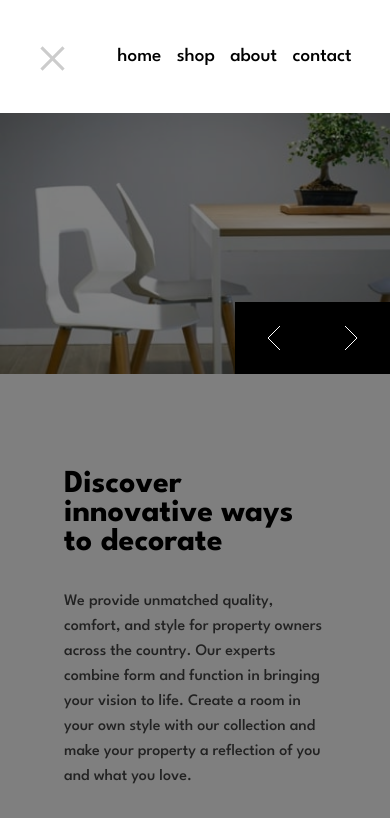
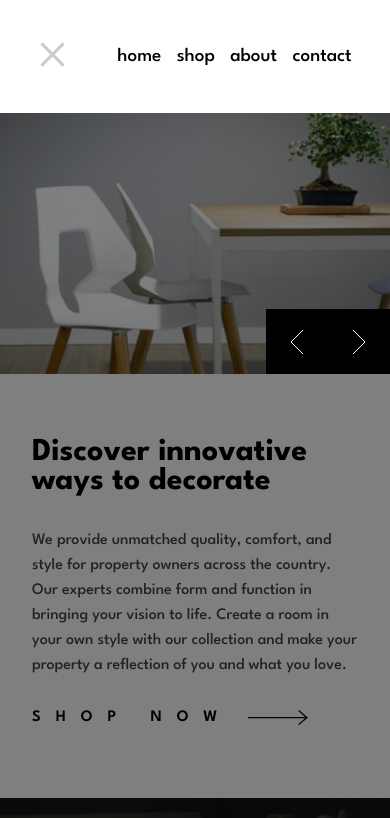
Before and after one commit to husnain214/room-homepage-master, a plain HTML site: page index.html in a window 390 px wide. Both pictures are taken after a click on the button 52 px from the left and 55 px from the top of the page. Shown: the top 818 px of the page. Drawn offline with Linux system fonts and the light colour scheme.

Commit message:
"some more finishing touches"

```diff
--- a/style.css
+++ b/style.css
@@ -8,7 +8,7 @@
   --fw-600: 600;
   --fw-500: 500;
 
-  --fs-700: clamp(2rem, 5vw, 2.5rem);
+  --fs-700: clamp(2rem, 5vw, 2.6rem);
   --fs-600: clamp(1.2rem, 3vw, 1.3rem);
   --fs-500: 1rem;
 }
@@ -34,7 +34,7 @@ ul { list-style: none; }
 
 button { all: unset;  cursor: pointer; }
 
-*:focus-visible {
+:focus-visible {
   outline-offset: 1rem;
 	outline: dotted;
 }
@@ -107,13 +107,16 @@ button :where(img, svg) { pointer-events: none; }
 
 .mobileNavToggle {
   position: absolute;
-  z-index: 50;
-  padding: 1em;
   top: 1.9rem;
   left: 1.5rem;
-  z-index: 5;
+  z-index: 50;
+
+  padding: 1em;
   display: none;
+  transition: top 200ms;
 }
+
+.mobileNavToggle[aria-expanded='true'] { top: 1.6rem; }
 
 .navigation:has(.mobileNavToggle[aria-expanded='true']) > .navigation--nav-list.flex { translate: 0; }
 
@@ -123,10 +126,12 @@ button :where(img, svg) { pointer-events: none; }
   content: '';
   height: 3px;
   width: 0;
+
   position: absolute;
   translate: -50%;
   left: 50%;
   bottom: 0;
+
   border-radius: 100px;
   transition: width 100ms ease-in;
   background-color: var(--list-color);
@@ -169,7 +174,7 @@ button :where(img, svg) { pointer-events: none; }
 
 .main-section--hero-content-1.grid {
   align-content: start;
-  padding: 6em 4em 8em 4em;
+  padding: clamp(4em, 3vw, 6em) clamp(2em, 3vw, 4em) clamp(3em, 5vw, 8em) clamp(2em, 3vw, 4em);
 }
 
 .hero-content-1--article-list__article,
@@ -188,8 +193,6 @@ button :where(img, svg) { pointer-events: none; }
 
 .shop-btn:where(:hover, :focus) { opacity: 0.6; }
 
-.shop-btn:focus-visible { outline: transparent; }
-
 .shop-btn:where(:hover, :focus) img { translate: 10px; }
 
 .main-section--arrow-buttons.grid {
@@ -200,12 +203,12 @@ button :where(img, svg) { pointer-events: none; }
 }
 
 .main-section--arrow-buttons button {
-  padding: 1.5em 1.98em;
+  padding: clamp(1.3em, 3vw, 1.5em) clamp(1.5em, 5vw, 1.98em);
   transition: opacity 200ms ease-in;
   opacity: 1;
 }
 
-.main-section--arrow-buttons button:where(:hover, :focus-visible) {
+.main-section--arrow-buttons button:hover {
   opacity: 0.8;
   outline-color: transparent;
 }
@@ -213,7 +216,7 @@ button :where(img, svg) { pointer-events: none; }
 .main-section--hero-content-2.grid {
   gap: 2em;
   align-content: center;
-  padding-inline: clamp(2em, 3vw, 3em);
+  padding: clamp(2em, 3vw, 3em);
 }
 
 .main-section--image-list, .hero-content-1--article-list { gap: 0; }
@@ -243,6 +246,7 @@ button :where(img, svg) { pointer-events: none; }
 
   .header-section.flex {
     justify-content: center;
+    gap: 0;
   }
 
   .navigation--nav-list.flex {
@@ -263,11 +267,7 @@ button :where(img, svg) { pointer-events: none; }
     z-index: 3;
   }
 
-  .main-section--arrow-buttons, .main-section--image-list {
-    grid-row-start: 1;
-    grid-column-start: 1;
-    grid-row-end: auto;
-  }
+  .main-section--arrow-buttons, .main-section--image-list { grid-area: 1 / 1 / auto / auto; }
 
   .main-section--arrow-buttons.grid {
     justify-self: baseline;
```
